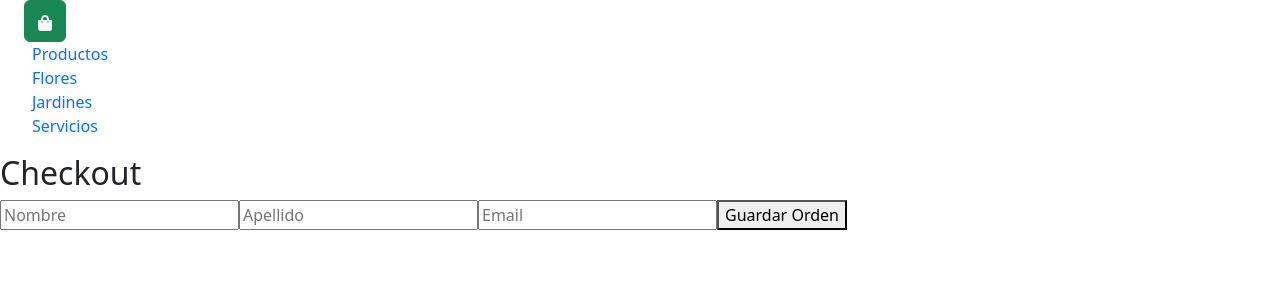
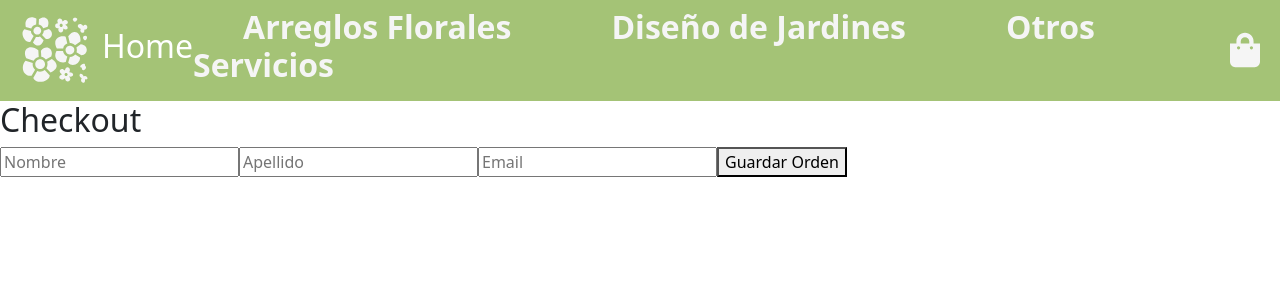
Before and after one commit to Romero02261972/EntregaFinalReact_RomeroChabolla, a React (Vite) app in the folder miTienda/: page /checkout in a window 1280 px wide. Shown: the top 300 px of the page. Built offline with nearby package versions, Linux system fonts and the light colour scheme.

Commit message:
apliqué estilos
apliqué estilos a la NavBar, al ItemListContainer y al ItemDetailContainer

```diff
--- a/miTienda/src/components/CartWidget/CartWidget.css
+++ b/miTienda/src/components/CartWidget/CartWidget.css
@@ -1,3 +1,6 @@
 .btn-fix {
-  height: 41.64px;
+  height: 80px;
+  color: whitesmoke;
+  margin-right: 20px;
+  font-size: 30px;
 }
--- a/miTienda/src/components/CartWidget/CartWidget.jsx
+++ b/miTienda/src/components/CartWidget/CartWidget.jsx
@@ -1,16 +1,10 @@
 import React from "react";
 import { FaShoppingBag } from "react-icons/fa";
-import Button from "react-bootstrap/Button";
-import Badge from "react-bootstrap/Badge";
 import "./CartWidget.css";
 
 export const CartWidget = () => {
   return (
-    <Button id="cart" variant="success" className="ms-4 btn-fix">
-      <FaShoppingBag className="text-light" />
-      <Badge pill bg="secondary">
-        </Badge>
-    </Button>
+          <FaShoppingBag className="btn-fix" />
   );
 };
 
--- a/miTienda/src/components/ItemDetailContainer/ItemDetailContainer.jsx
+++ b/miTienda/src/components/ItemDetailContainer/ItemDetailContainer.jsx
@@ -32,7 +32,7 @@ function ItemDetailContainer() {
     <div >
       {producto ? (
         <Card style={{ width: "18rem" }}>
-          <Card.Img variant="top" src={producto.imageId} alt={producto.name} />
+          <Card.Img variant="top" src={`/${producto.imageId}`} alt={producto.name} />
           <Card.Body>
             <Card.Title>{producto.name}</Card.Title>
             <Card.Text>
--- a/miTienda/src/components/ItemListContainer/ItemListContainer.jsx
+++ b/miTienda/src/components/ItemListContainer/ItemListContainer.jsx
@@ -1,9 +1,11 @@
 import React, { useEffect, useState } from "react";
 import { Link, useParams } from "react-router-dom";
 import { getFirestore, collection, getDocs, query, where } from "firebase/firestore";
+import { Card } from "react-bootstrap";
 import "./styles.css";
 
 function ItemListContainer() {
+  const [loading, setLoading] = useState(true);
   const [productos, setProductos] = useState([]);
   const { category } = useParams();
 
@@ -20,6 +22,7 @@ function ItemListContainer() {
         const snapshot = await getDocs(productosRef);
         const productosData = snapshot.docs.map((doc) => ({ id: doc.id, ...doc.data() }));
         setProductos(productosData);
+        setLoading(false);
       } catch (error) {
         console.error("Error fetching products:", error);
       }
@@ -30,21 +33,23 @@ function ItemListContainer() {
 
   return (
     <div className="container">
-      <h2>Listado de Productos</h2>
+      <h1 className="title">Bienvenidos a Mi Tienda Verde</h1>
+      {loading ? ( // Si se están cargando los productos, muestra el mensaje de carga
+        <p>Cargando productos...</p>
+      ) : (
       <div className="row row-cols-1 row-cols-md-3">
         {productos.map((producto) => (
           <div key={producto.id} className="col mb-4">
             <Link to={`/item/${producto.id}`}>
-              <div>
-                <img className="photoSize" src={producto.imageId} alt={producto.name} />
-                <p>{producto.name}</p>
-                <p>Precio: ${producto.price}</p>
-                <p>Stock: {producto.stock}</p>
-              </div>
+              <Card style={{ width: "350px", marginLeft: 40}}>
+                <img className="photoSize" src={`/${producto.imageId}`} alt={producto.name} />
+               </Card>
+           <p>{producto.name}</p>
             </Link>
           </div>
         ))}
       </div>
+      )}
     </div>
   );
 }
--- a/miTienda/src/components/ItemListContainer/styles.css
+++ b/miTienda/src/components/ItemListContainer/styles.css
@@ -1,16 +1,27 @@
 .photoSize {
-  padding-left: 10%;
-  padding-right: 10%;
-  width: 400px;
-  height: auto;
+
+  width: 320px;
+  height: 250px;
   object-fit: cover;
+  margin-top: 15px;
+  margin-bottom: 15px;
+  align-self: center;
 
-}
-
-ul {
-  list-style-type: none;
 }
 
 a{
   text-decoration: none;
 }
+
+.title {
+  color: rgba(97, 151, 17, 0.573);
+  text-align: center;
+  margin: 20px;
+ }
+
+ p{
+  color: rgba(97, 151, 17, 0.573);
+  font-size: 30px;
+  text-align: center;
+  font-weight: 600;
+ }
--- a/miTienda/src/components/NavBar/NavBar.jsx
+++ b/miTienda/src/components/NavBar/NavBar.jsx
@@ -1,29 +1,27 @@
 import React from "react";
 import { Link } from "react-router-dom";
+import Container from 'react-bootstrap/Container';
+import Navbar from 'react-bootstrap/Navbar';
 import CartWidget from "../CartWidget/CartWidget";
+import "./styleBar.css"
+import { GiFlowers } from "react-icons/gi";
 
 function NavBar() {
   return (
-    <header>
+    <Navbar className="styleBar"  >
+      <GiFlowers className="logo" />
+      <Container >
+        <Link to="/" className="nav-link">
+          <h2>Home</h2>
+        </Link>
+        <h2 >
+          <Link to="/category/Flores" className="section" >Arreglos Florales</Link>
+          <Link to="/category/Jardines" className="section" >Diseño de Jardines</Link>
+          <Link to="/category/Servicios" className="section" >Otros Servicios</Link>
+        </h2>
+      </Container>
       <CartWidget />
-      <nav>
-        <ul>
-          <li>
-            <Link to="/">Productos</Link>
-          </li>
-          <li>
-            <Link to="/category/Flores">Flores</Link>
-          </li>
-          <li>
-            <Link to="/category/Jardines">Jardines</Link>
-          </li>
-          <li>
-            <Link to="/category/Servicios">Servicios</Link>
-          </li>
-        </ul>
-      </nav>
-    </header>
+    </Navbar>
   );
 }
-
 export default NavBar;
--- /dev/null
+++ b/miTienda/src/components/NavBar/styleBar.css
@@ -0,0 +1,35 @@
+.logo {
+    padding: 2pp;
+    font-size: 70px;
+    color: whitesmoke;
+    margin-left: 20px;
+}
+
+.enlace a {
+    color: green;
+    text-decoration: none;
+    margin: 5 10px;
+    padding: 20px;
+  }
+
+  .pagina {
+font-size: 20pp;
+  }
+
+  .styleBar {
+     background-color: rgba(97, 151, 17, 0.573);
+  }
+
+  .navbar .nav-link {
+    color: white !important;
+    font-weight: bolder !important;
+  }
+
+  .section {
+    color: whitesmoke;
+    margin-left: 50px;
+    margin-right: 50px;
+    font-weight: bold;
+    text-align:left;
+
+  }
```
Also changed, not shown: miTienda/src/components/NavBar/barraNavegacion.css (deleted, +0 -14 lines).
